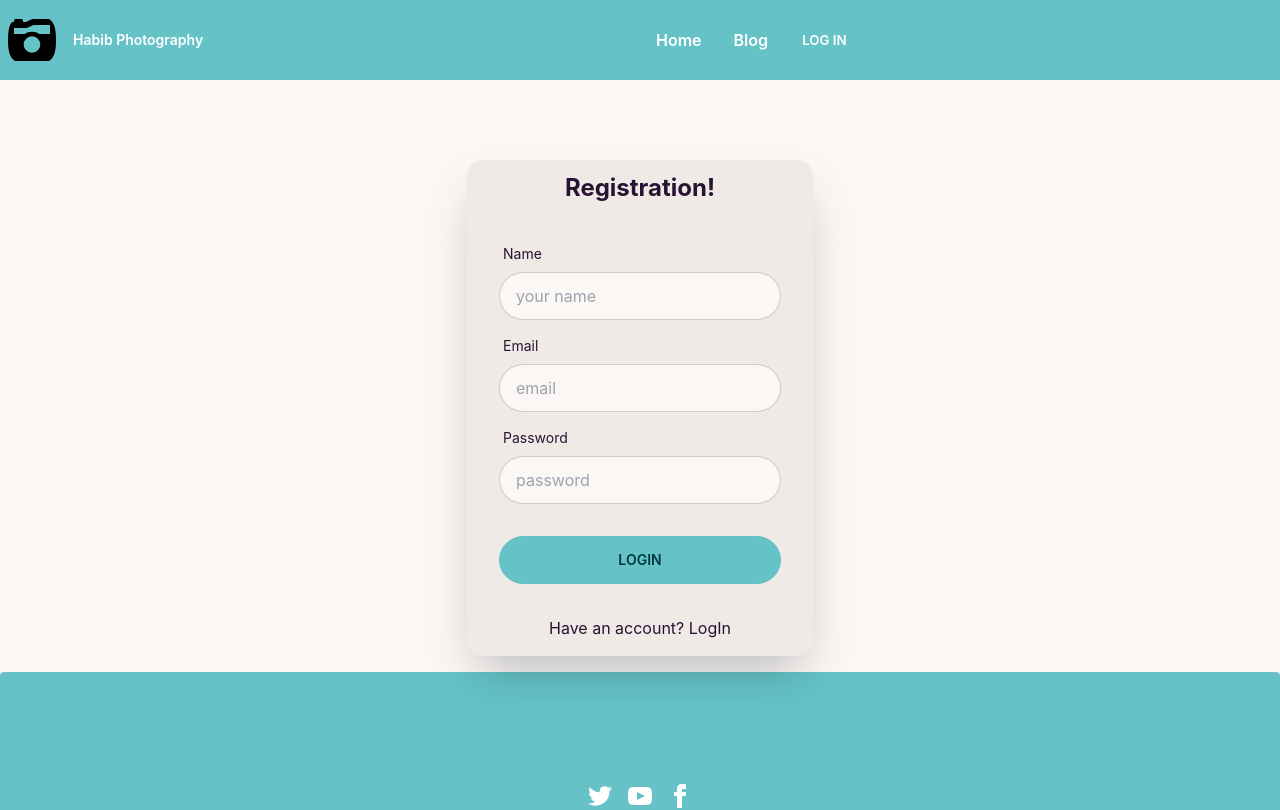
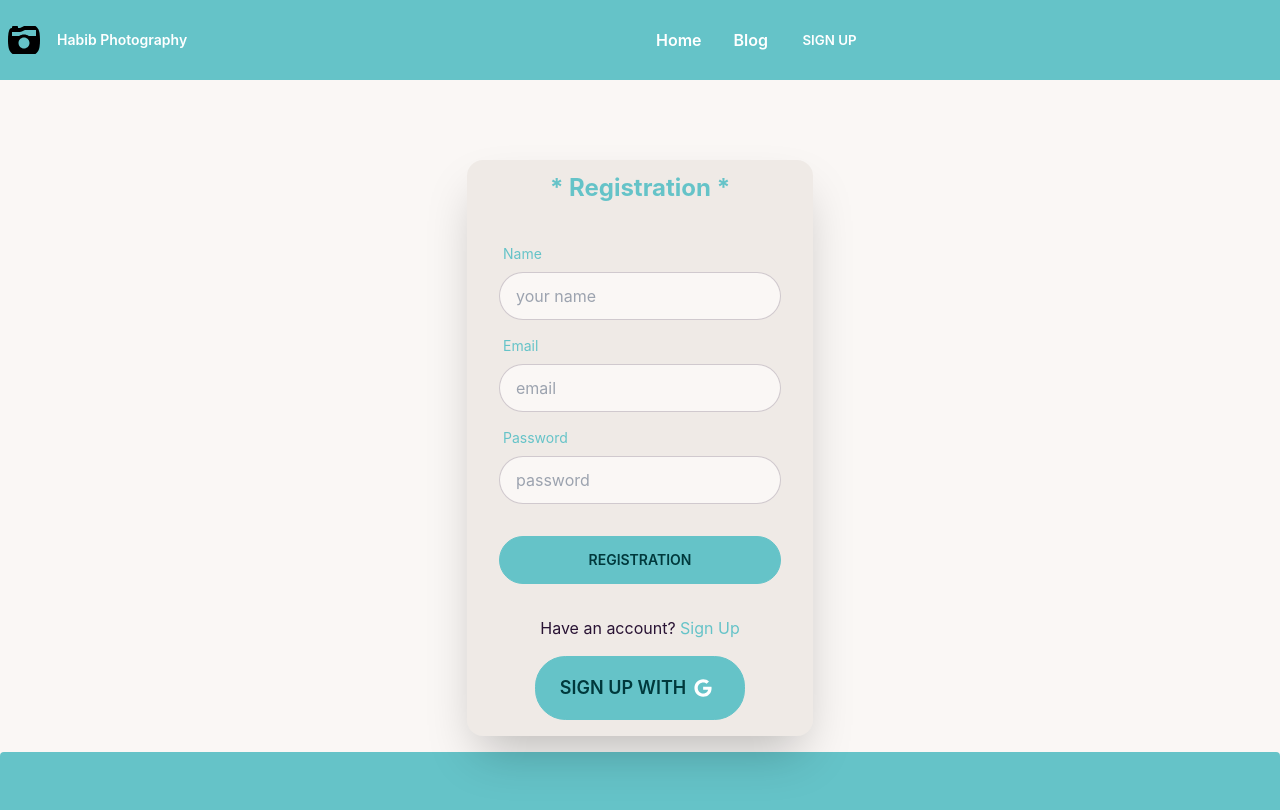
Before and after one commit to habib4224/habib-photography-client, a React (Create React App) app: page /registration in a window 1280 px wide. Shown: the top 810 px of the page. Built offline with nearby package versions, Linux system fonts and the light colour scheme; no server answers.

Commit message:
project done

```diff
--- a/src/pages/Home/Services/ServiceGroup/ServiceGroup.js
+++ b/src/pages/Home/Services/ServiceGroup/ServiceGroup.js
@@ -23,7 +23,7 @@ const ServiceGroup = ({ servic }) => {
                 <p>{description.slice(0, 300)}...</p>
 
                 <div className="card-actions justify-end mt-4">
-                    <p>Price: ${price}</p>
+                    <p><strong className='text-primary'>Price: $</strong>{price}</p>
                     <Link to={`/perdetails/${_id}`}><button className="btn btn-primary">Details Service</button></Link>
                 </div>
             </div>
--- a/src/pages/Home/Services/Services.js
+++ b/src/pages/Home/Services/Services.js
@@ -26,7 +26,7 @@ const Services = () => {
 
             </div>
             <div>
-                <Link to='/servicesall'><button className="btn btn-primary btn-xs sm:btn-sm md:btn-md lg:btn-lg ">See All Services</button></Link>
+                <Link to='/servicesall'><button className="btn btn-primary w-full my-4 btn-xs sm:btn-sm md:btn-md lg:btn-lg ">See All Services</button></Link>
             </div>
         </div>
 
--- a/src/pages/Login/Login.js
+++ b/src/pages/Login/Login.js
@@ -43,33 +43,33 @@ const Login = () => {
             <div className="hero-content flex-col lg:flex-row">
 
                 <div className="card flex-shrink-0 w-full max-w-sm shadow-2xl bg-base-200">
-                    <h1 className="text-2xl font-bold text-center mt-3">Login now!</h1>
+                    <h1 className="text-2xl font-bold text-center mt-3">* Sign Up *</h1>
                     <form onSubmit={handleLogin} className="card-body">
                         <div className="form-control">
                             <label className="label">
-                                <span className="label-text">Email</span>
+                                <span className="label-text text-primary">Email</span>
                             </label>
                             <input type="email" name='email' placeholder="email" className="input input-bordered" />
                         </div>
                         <div className="form-control">
                             <label className="label">
-                                <span className="label-text">Password</span>
+                                <span className="label-text text-primary">Password</span>
                             </label>
                             <input type="password" name='password' placeholder="password" className="input input-bordered" />
                             <label className="label">
-                                <a href="#" className="label-text-alt link link-hover">Forgot password?</a>
+                                <Link href="#" className="label-text-alt text-primary link link-hover">Forgot password?</Link>
                             </label>
                         </div>
                         <div className="form-control mt-6">
-                            <input className="btn btn-primary" type="submit" value="Login" />
+                            <input className="btn btn-primary" type="submit" value="Sign Up" />
 
                         </div>
                     </form>
-                    <p className='text-center pb-4'>Need an account? <Link to='/registration'>Registration</Link></p>
+                    <p className='text-center pb-4'>Need an account? <Link className='text-primary' to='/registration'>Registration</Link></p>
                     <div>
                         <div>
                             <div className='text-center pb-4'>
-                                <button onClick={handleGoogleSignIn} className="btn btn-primary btn-xs sm:btn-sm md:btn-md lg:btn-lg"> Login With  <FaGoogle className='text-amber-500 mx-2'></FaGoogle></button>
+                                <button onClick={handleGoogleSignIn} className="btn btn-primary btn-xs sm:btn-sm  md:btn-md lg:btn-lg"> Sign Up With  <FaGoogle className='text-white mx-2'></FaGoogle></button>
                             </div>
                         </div>
                     </div>
--- a/src/pages/Registration/Registration.js
+++ b/src/pages/Registration/Registration.js
@@ -1,9 +1,16 @@
 import React, { useContext } from 'react';
-import { Link } from "react-router-dom";
+import { Link, Navigate, useLocation, useNavigate } from "react-router-dom";
 import { AuthContext } from '../../context/AuthProvider/AuthProvider';
 import useTitle from '../../Hooks/useTitle';
+import { FaGoogle } from "react-icons/fa";
+
+
 const Registration = () => {
+
+    const location = useLocation();
+    const navigate = useNavigate();
     const { creatUser } = useContext(AuthContext)
+    const from = location.state?.from?.pathname || '/';
     useTitle('Registration')
     const handleReg = event => {
 
@@ -21,38 +28,54 @@ const Registration = () => {
 
     }
 
+    const { googleSignIn } = useContext(AuthContext);
+    const handleGoogleSignIn = () => {
+        googleSignIn()
+            .then(result => {
+                const user = result.user;
+                console.log(user)
+                Navigate(from, { replace: true })
+            })
+            .catch(error => console.error(error));
+    }
+
     return (
         <div className="hero ">
             <div className="hero-content flex-col lg:flex-row">
 
                 <div className="card flex-shrink-0 w-full max-w-sm shadow-2xl bg-base-200">
-                    <h1 className="text-2xl font-bold text-center mt-3">Registration!</h1>
+                    <h1 className="text-2xl font-bold text-center mt-3 text-primary ">* Registration *</h1>
                     <form onSubmit={handleReg} className="card-body">
                         <div className="form-control">
                             <label className="label">
-                                <span className="label-text">Name</span>
+                                <span className="label-text text-primary">Name</span>
                             </label>
                             <input type="text" name='name' placeholder="your name" className="input input-bordered" />
                         </div>
                         <div className="form-control">
                             <label className="label">
-                                <span className="label-text">Email</span>
+                                <span className="label-text text-primary">Email</span>
                             </label>
                             <input type="email" name='email' placeholder="email" className="input input-bordered" />
                         </div>
                         <div className="form-control">
                             <label className="label">
-                                <span className="label-text">Password</span>
+                                <span className="label-text text-primary">Password</span>
                             </label>
                             <input type="password" name='password' placeholder="password" className="input input-bordered" />
 
                         </div>
                         <div className="form-control mt-6">
-                            <input className="btn btn-primary" type="submit" value="Login" />
+                            <input className="btn btn-primary" type="submit" value="Registration" />
 
                         </div>
                     </form>
-                    <p className='text-center pb-4'>Have an account? <Link to='/login'>LogIn</Link></p>
+                    <p className='text-center  pb-4'>Have an account? <Link className='text-primary' to='/login'>Sign Up</Link></p>
+                    <div>
+                        <div className='text-center pb-4'>
+                            <button onClick={handleGoogleSignIn} className="btn btn-primary btn-xs sm:btn-sm  md:btn-md  lg:btn-lg"> Sign Up With  <FaGoogle className='text-white mx-2'></FaGoogle></button>
+                        </div>
+                    </div>
                 </div>
             </div>
         </div>
--- a/src/pages/Shared/Header/Header.js
+++ b/src/pages/Shared/Header/Header.js
@@ -20,7 +20,7 @@ const Header = () => {
                         <svg xmlns="http://www.w3.org/2000/svg" className="h-5 w-5" fill="none" viewBox="0 0 24 24" stroke="currentColor"><path strokeLinecap="round" strokeLinejoin="round" strokeWidth="2" d="M4 6h16M4 12h8m-8 6h16" /></svg>
                     </label>
                     <ul tabIndex={0} className="menu menu-compact dropdown-content mt-3 p-2 shadow bg-base-200 rounded-box w-52">
-                        <div><img src={logo} alt="" className=' mask mask-squircle w-12 h-12' />
+                        <div><img src={logo} alt="" className=' mask mask-squircle w-8 h-8' />
                             <li className='font-semibold'><Link to="/" className='btn btn-ghost normal-case '>Habib Photography</Link></li>
                         </div>
                         <li className='font-semibold'><Link to='/'>Home</Link></li>
@@ -39,16 +39,16 @@ const Header = () => {
                                         </li>
 
                                         <li className='font-semibold'>
-                                            <Link to='/userreview'><button onClick={handleLogOut} className="btn btn-ghost">Log Out</button></Link>
+                                            <Link to='/userreview'><button onClick={handleLogOut} className="btn btn-ghost">Sign Out</button></Link>
                                         </li>
                                     </>
                                     :
-                                    <li className='font-semibold'><Link to='/login'><button className="btn btn-ghost">Log-In</button></Link></li>
+                                    <li className='font-semibold'><Link to='/login'><button className="btn btn-ghost">Sign Up</button></Link></li>
                             }
                         </div>
                     </ul>
                 </div >
-                <img src={logo} alt="" className=' mask mask-squircle w-12 h-12' />
+                <img src={logo} alt="" className=' mask mask-squircle w-8 h-8' />
                 <Link to="/" className='btn btn-ghost normal-case '> Habib Photography</Link>
             </div>
             <div className="navbar-center hidden lg:flex">
@@ -67,11 +67,11 @@ const Header = () => {
                                     <button className="btn btn-ghost">Reviw</button>
                                 </Link>
                                 <Link to='/userreview'>
-                                    <button onClick={handleLogOut} className="btn btn-ghost">Log Out</button>
+                                    <button onClick={handleLogOut} className="btn btn-ghost">Sign Out</button>
                                 </Link>
                             </>
                             :
-                            <Link to='/login'><button className="btn btn-ghost">Log In</button></Link>
+                            <Link to='/login'><button className="btn btn-ghost">Sign Up</button></Link>
                     }
                 </div>
             </div>
```
Also changed, not shown: src/pages/UserReview/UserReview.js (+4 -5 lines), 1 other file (tests, documents, lock files or other folders).
